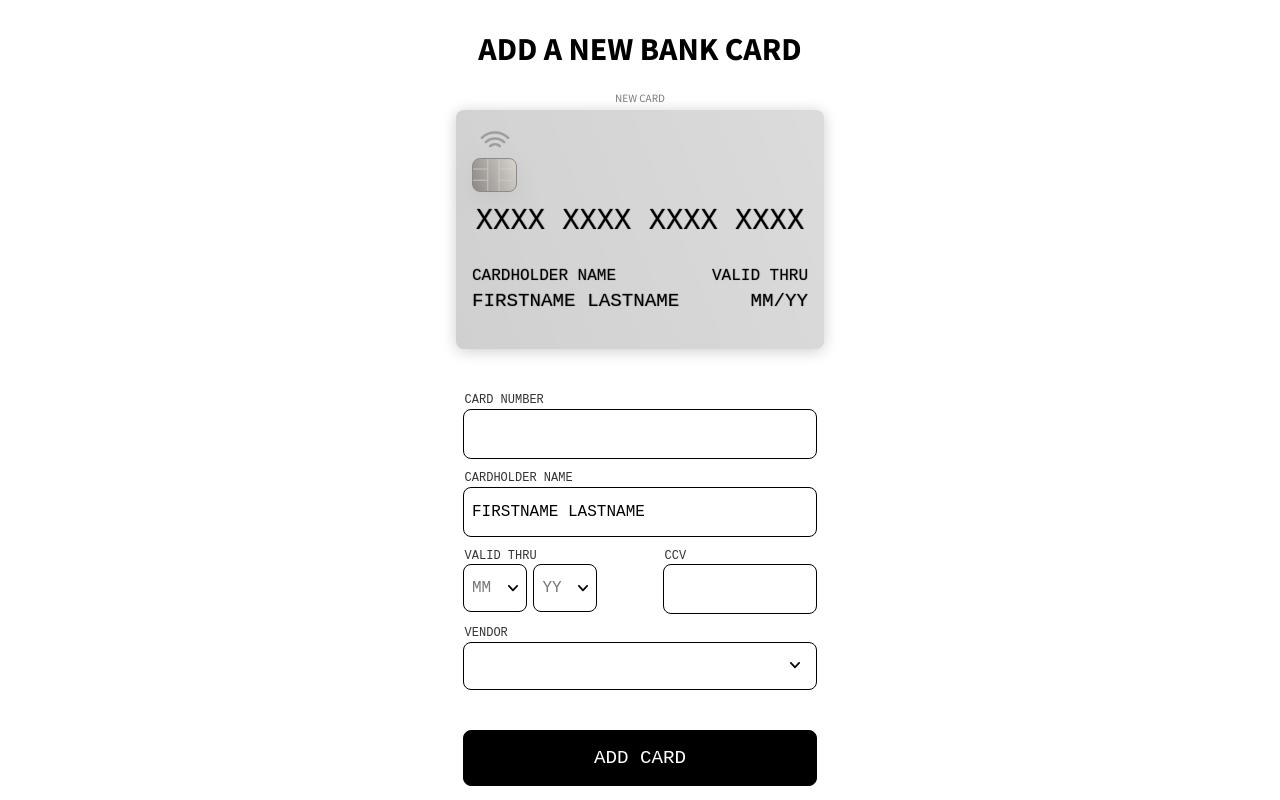
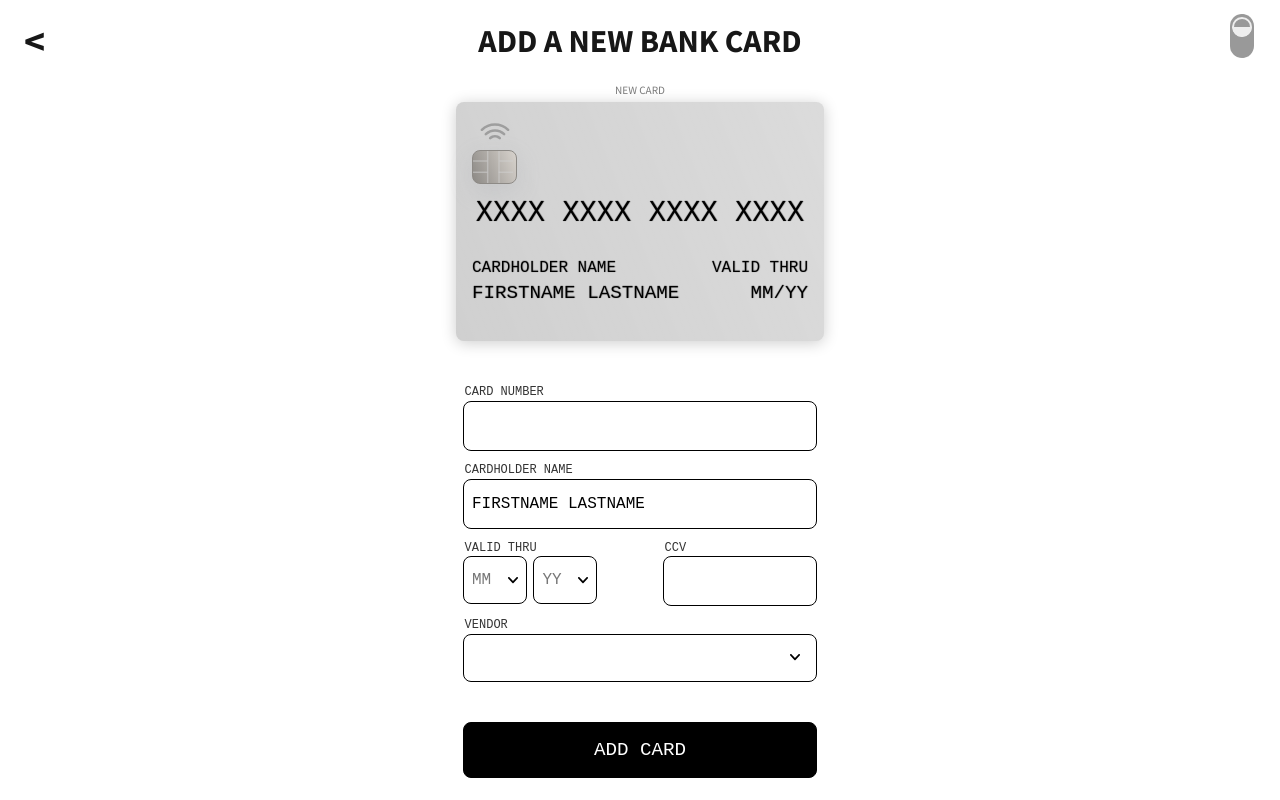
Before and after one commit to axelcatasus/e-wallet, a Vue app: page / in a window 1280 px wide. Both pictures are taken after a click on the button "ADD A NEW CARD". Built offline with nearby package versions, Linux system fonts and the light colour scheme; a web font is replaced by a local one.

Commit message:
dark mode added

```diff
--- a/src/App.vue
+++ b/src/App.vue
@@ -1,16 +1,19 @@
 <template>
   <div id="app">
+    <DarkMode class="darkmode"/>
     <HomeView v-if="view=='HomeView'" :cards="cards" @change-view="view='AddCardView'" @remove="removeCard" />
-    <AddCardView v-if="view=='AddCardView'" :cards="cards" @addcard-emit="pushNewCard" />
+    <AddCardView v-if="view=='AddCardView'" :cards="cards" @addcard-emit="pushNewCard" @back="view='HomeView'" />
   </div>
 </template>
 
 <script>
 import HomeView from "./views/HomeView.vue";
 import AddCardView from "./views/AddCardView.vue";
+import DarkMode from "./components/DarkMode.vue"
 
 export default {
-  components: {HomeView, AddCardView},
+  // components: {HomeView, AddCardView},
+  components: {HomeView, AddCardView, DarkMode},
   beforeMount() {
     if(localStorage.cards){
     this.cards = JSON.parse(localStorage.getItem('cards'))
@@ -72,8 +75,12 @@ html {
   overflow: hidden;
 }
 
-#app{
-  padding: 0rem;
+.darkmode {
+  position: fixed;
+  display: sticky;
+  transform: rotate(90deg);
+  margin: 1.5rem auto;
+  right: 1rem;
 }
 
 h1 {
--- a/src/components/Card.vue
+++ b/src/components/Card.vue
@@ -9,15 +9,12 @@
     </div>
     <img v-if="this.card.vendor" v-bind:src="this.imgSrc" class="vendor-img">
     <p class="card-number">{{number}}</p>
-    <!-- <p class="card-number">{{card.cardNumber}}</p> -->
     <div class="card-holder">
       <p class="card-holder-title">CARDHOLDER NAME</p>
-      <!-- <p v-if="this.card.cardHolder" class="card-holder-name">{{card.cardHolder.toUpperCase()}}</p> -->
       <p class="card-holder-name">{{name}}</p>
     </div>
     <div class="valid-date">
       <p>VALID THRU</p>
-      <!-- <p class="exp-date">{{card.expireMonth}}/{{card.expireYear}}</p> -->
       <p class="exp-date">{{month}}/{{year}}</p>
     </div>
   </div>
@@ -25,9 +22,6 @@
 <script>
 export default {
   props: {card: Object},
-  data(){return{
-    x: 'X'
-  }},
   computed: {
     imgSrc() {
       return require("../assets/" + (this.card.vendor) + ".svg")
@@ -72,7 +66,6 @@ export default {
 
 p {
   color: black;
-
 }
 
 .card {
@@ -81,11 +74,6 @@ p {
   max-height: calc(21rem * 0.618);
   height: calc(90vw * 0.618);
   display: grid;
-  /* max-width: 17.5rem; */
-  /* max-height: 10rem; */
-  /* width: 21rem; */
-  /* height: 12rem; */
-  /* aspect-ratio: 3.5/2; */
   border-radius: 8px;
   background: linear-gradient(248.3deg, rgba(255, 255, 255, 0.24) 0%, rgba(255, 255, 255, 0) 100%), #D0D0D0;
   text-shadow: 1px 0px 0px rgba(0, 0, 0, 0.15), 0px 1px 0px rgba(0, 0, 0, 0.05), -1px 0px 0px rgba(0, 0, 0, 0.05), 0px -1px 0px rgba(0, 0, 0, 0.15);
@@ -96,13 +84,11 @@ p {
   padding: 1rem;
   box-shadow: rgba(7, 7, 7, 0.2) 0px 2px 15px;
   transition: filter 200ms ease;
-
 }
 
-/* .card:hover {
-  filter: brightness(1.1);
-  transition: filter 200ms ease;
-} */
+.card p {
+  color: black;
+}
 
 .vendor-img {
   grid-area: vendor-img;
@@ -111,7 +97,7 @@ p {
   height: 5rem;
 }
 
-.card-number{
+.card-number {
   grid-area: card-number;
   font-size: 1.8rem;
   text-align: center;
@@ -119,18 +105,18 @@ p {
   align-self: center;
 }
 
-.card-holder{
+.card-holder {
   grid-area: card-holder;
   align-self: flex-end;
 }
 
-.card-holder-name, .exp-date{
+.card-holder-name, .exp-date {
   font-size: 1.2rem;
   margin: 0 0 2rem 0;
   line-height: 0;
 }
 
-.valid-date{
+.valid-date {
   grid-area: valid-date;
   text-align: right;
   align-self: flex-end;
@@ -170,6 +156,10 @@ p {
   background: linear-gradient(248.04deg, rgba(255, 255, 255, 0.15) 0%, rgba(255, 255, 255, 0) 99.07%), #FFAE34;
 }
 
+.bitcoin {
+  color: rgb(230, 230, 230);
+}
+
 .blockchain {
   background: linear-gradient(248.52deg, rgba(0, 0, 0, 0.15) 1.49%, rgba(0, 0, 0, 0) 100%), #8B58F9;
 }
@@ -180,6 +170,7 @@ p {
 .evil {
   background: linear-gradient(248.3deg, rgba(0, 0, 0, 0.16) 0%, rgba(0, 0, 0, 0) 100%), #F33355;
 }
+
 .evil p {
   color: rgb(211, 211, 211);
 
--- /dev/null
+++ b/src/components/DarkMode.vue
@@ -0,0 +1,193 @@
+<template>
+  <div>
+    <div class="flex">
+        <div class="mode-toggle" @click="modeToggle" :class="darkDark">
+            <div class="toggle">
+                <div id="dark-mode" type="checkbox"></div>
+            </div>
+        </div>
+    </div>
+</div>
+</template>
+
+<script>
+export default {
+  data() {
+        return {
+            darkMode: false
+        }
+    },
+
+    methods: {
+        dark() {
+            document.querySelector('body').classList.add('dark-mode')
+            this.darkMode = true
+            this.$emit('dark')
+        },
+
+        light() {
+            document.querySelector('body').classList.remove('dark-mode')
+            this.darkMode = false
+            this.$emit('light')
+        },
+
+        modeToggle() {
+            if(this.darkMode || document.querySelector('body').classList.contains('dark-mode')) {
+                this.light()
+            } else {
+                this.dark()
+            }
+        },
+    },
+
+    computed: {
+        darkDark() {
+            return this.darkMode && 'darkmode-toggled'
+        }
+    }
+}
+</script>
+
+
+
+<style lang=scss>
+$dark: #171717;
+$mode-toggle-bg: #262626;
+
+body {
+    background-color: #fff;
+    color: $dark;
+    transition: background-color .2s ease, color .2s ease;
+}
+
+
+body {
+    &.dark-mode {
+        background-color: lighten($dark, 5%);
+        h1, p, a {
+        color: white;
+        }
+        .add-button {
+					color: white;
+					background: black;
+				}
+				.remove-modal-content {
+					background: $dark
+				}
+				.remove-modal-content button {
+					background: black;
+					color: white;
+				}
+				.ninja {
+					border: 1px solid #888;
+				}
+    }
+}
+
+
+// _mode-toggle.scss
+.mode-toggle {
+	position: relative;
+	//margin: auto .5rem .5rem auto;
+	padding: 0;
+	width: 44px;
+	height: 24px;
+	min-width: 36px;
+	min-height: 20px;
+	background-color: rgba(0,0,0,0.40);
+	border: 0;
+	border-radius: 24px;
+	outline: 0;
+	overflow: hidden;
+	cursor: pointer;
+	z-index: 2;
+	-webkit-tap-highlight-color: rgba(0,0,0,0);
+	-webkit-touch-callout: none;
+	appearance: none;
+	transition: background-color .5s ease;
+
+	.toggle {
+			position: absolute;
+			top: 0;
+			left: 0;
+			bottom: 0;
+			margin: auto;
+			width: 20px;
+			height: 20px;
+			border-radius: 50%;
+			border: 3px solid transparent;
+			box-shadow: inset 0 0 0 2px #EEEEEE;
+			overflow: hidden;
+			transition: transform .5s ease;
+
+			#dark-mode {
+					position: relative;
+					width: 100%;
+					height: 100%;
+					overflow: hidden;
+					border-radius: 50%;
+
+					&:before {
+							content: '';
+							position: relative;
+							width: 100%;
+							height: 100%;
+							left: 50%;
+							float: left;
+							background-color: #EEEEEE;
+							transition: border-radius .5s ease, width .5s ease, height .5s ease, left .5s ease, transform .5s ease;
+					}
+			}
+	}
+}
+
+body.dark-mode {
+.mode-toggle {
+	background-color: lighten($mode-toggle-bg, 5%);
+
+.toggle {
+	transform: translateX(19px);
+
+	#dark-mode {
+		&:before {
+			border-radius: 50%;
+			width: 150%;
+			height: 85%;
+			left: 40%;
+			transform: translate(-10%, -40%), rotate(-35deg);
+		}
+	}
+}
+}
+}
+
+// DEMO STYLES
+@import url('https://fonts.googleapis.com/css?family=Source+Sans+Pro');
+
+html {
+	font-size: 16px;
+}
+
+html, body, #app {
+	width: 100%;
+	height: 100%;
+}
+
+body {
+	margin: 0;
+	font-family: "Source Sans Pro";
+}
+
+h1 {
+	transition: color .5s ease;
+}
+
+.flex {
+	display: flex;
+	flex-direction: column;
+	align-items: center;
+	justify-content: center;
+	width: 100%;
+	height: 100%;
+}
+</style>
--- a/src/views/AddCardView.vue
+++ b/src/views/AddCardView.vue
@@ -1,6 +1,7 @@
 <template>
   <div class="add-card">
-    <h1>ADD A NEW BANK CARD</h1>
+      <a @click="$emit('back')" class="back">&#60;</a>
+      <h1 class="heading">ADD A NEW BANK CARD</h1>
     <p class="newcard">NEW CARD</p>
       <NewCardForm
         @formcard-emit="cardPreview"
@@ -56,6 +57,18 @@ export default {
   width: 100%;
 }
 
+.back {
+  position: fixed;
+  top: 1rem;
+  left: 1.5rem;
+  font-weight: bold;
+  font-size: 2.5rem;
+}
+
+.back:hover {
+  cursor: pointer;
+}
+
 .card {
   width: 100%;
 }
--- a/src/views/HomeView.vue
+++ b/src/views/HomeView.vue
@@ -106,6 +106,7 @@ h1 {
 
 .remove-modal-content button {
   margin: .5rem;
+  font-size: 1rem;
   width: 4rem;
   height: 3rem;
   font-family: 'PT Mono', monospace;
@@ -114,12 +115,6 @@ h1 {
   color: black;
   background: white;
 }
-
-.remove-modal-content button:hover {
-  background: #EEEEEE;
-  font-weight: bold;
-}
-
 
 .remove-active:hover {
   cursor: pointer;
```
